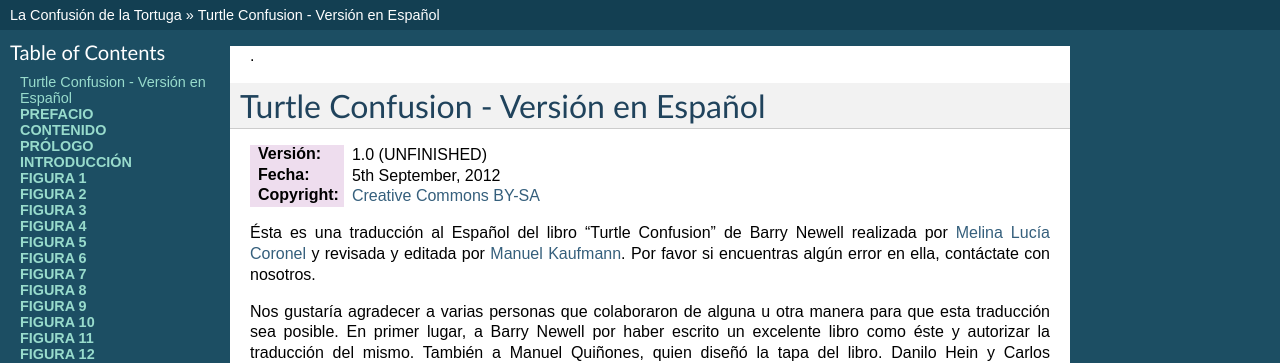
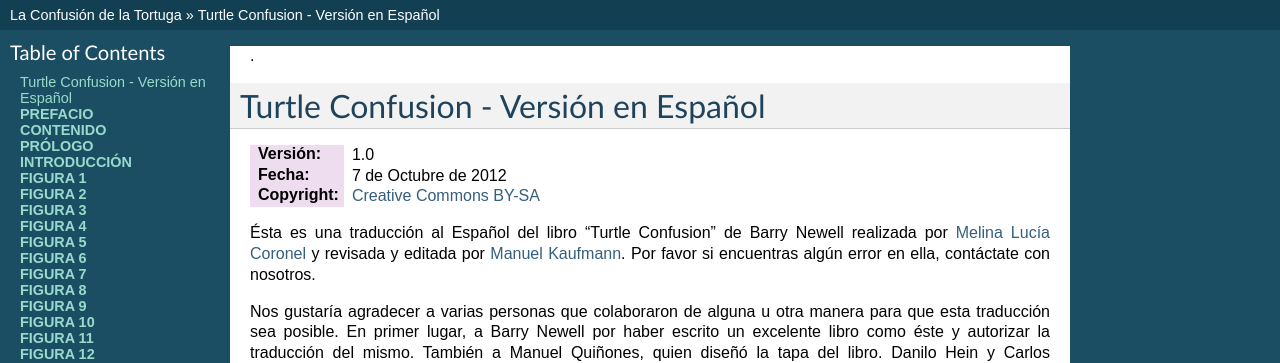
Before and after one commit to humitos/turtle-confusion-es, a Sphinx documentation site: the page built from docs/index.rst, in a window 1280 px wide and 900 px high. Shown: the top 363 px of the window. Built offline with Sphinx 7.4.7, drawn with Linux system fonts in a browser that asks for light colours.

Commit message:
Version and date for 1.0 release

```diff
--- a/docs/index.rst
+++ b/docs/index.rst
@@ -14,8 +14,8 @@
 Turtle Confusion - Versión en Español
 =====================================
 
-:Versión: 1.0 (UNFINISHED)
-:Fecha: 5th September, 2012
+:Versión: 1.0
+:Fecha: 7 de Octubre de 2012
 :Copyright: `Creative Commons BY-SA`_
 
 .. _Creative Commons BY-SA: http://creativecommons.org/licenses/by-sa/3.0/deed.es
```
